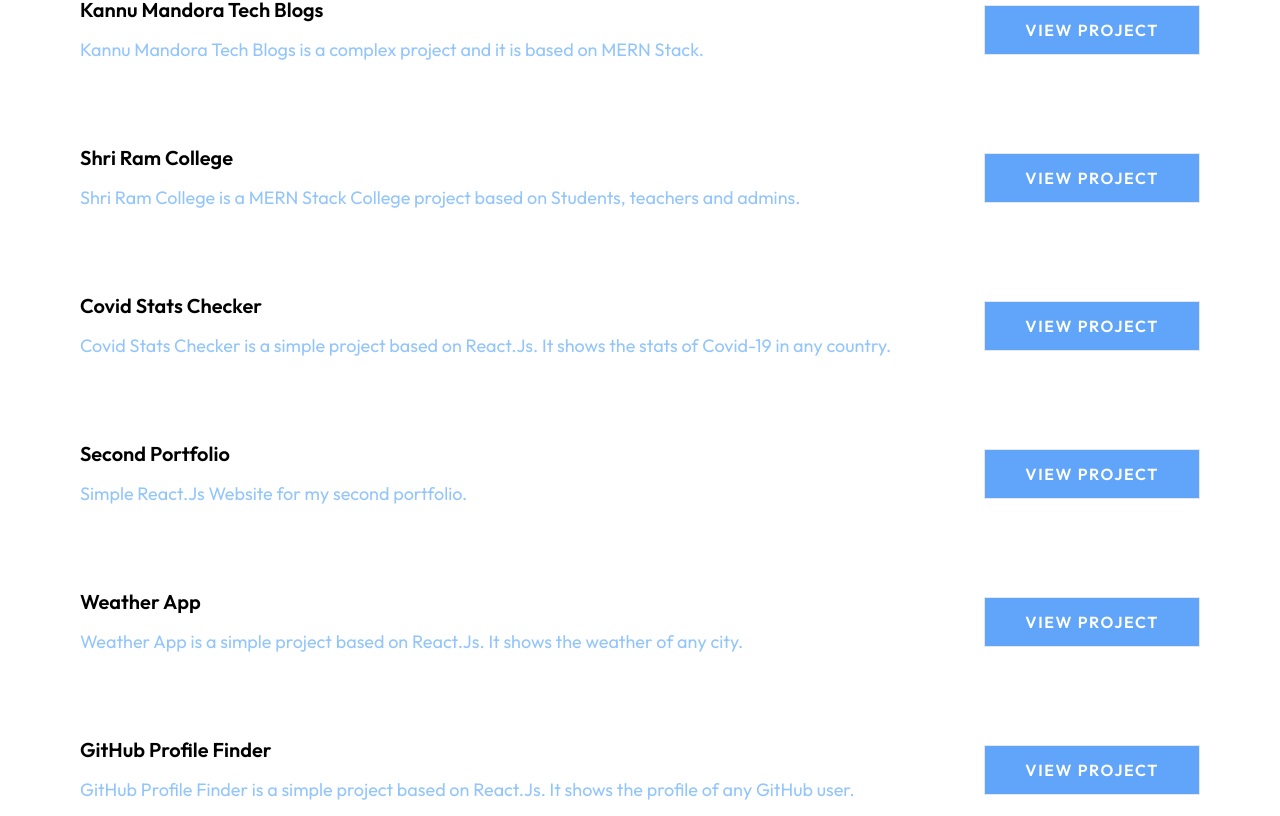
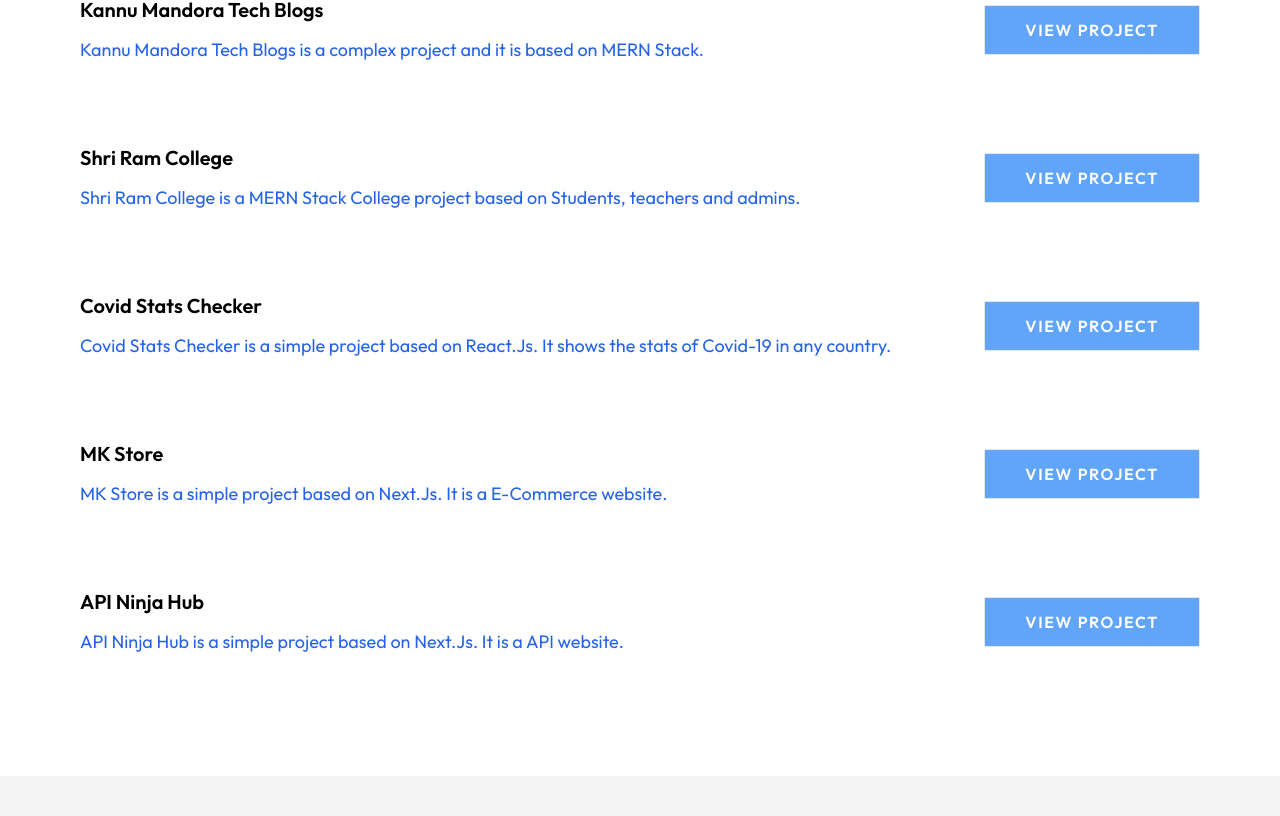
Before and after one commit to mandorakannu/my-website, a Next.js app: page / in a window 1280 px wide. Shown: the part 2084-2900 px from the top of the page. Built offline with nearby package versions, Linux system fonts and the light colour scheme.

Commit message:
Update Projects & Skills

```diff
--- a/components/About.tsx
+++ b/components/About.tsx
@@ -15,6 +15,9 @@ export default function About() {
     "Mongoose",
     "Git",
     "GitHub",
+    "TypeScript",
+    "PHP",
+    "MySQL",
   ];
   return (
     <>
@@ -50,9 +53,9 @@ export default function About() {
             </p>
           </div>
         </div>
-        <div className="w-1/2">
+        <div className="w-full sm:w-1/2">
           <h3 className="text-4xl mb-14 text-center">My Skills</h3>
-          <div className="grid grid-cols-3 max-sm:grid-cols-1 gap-4">
+          <div className="grid grid-cols-2 sm:grid-cols-3 gap-4">
             {skills.map((skill, index) => (
               <Card key={index} skills={skill} />
             ))}
--- a/components/Projects.tsx
+++ b/components/Projects.tsx
@@ -6,6 +6,38 @@ const outfit = Outfit({
 import Link from "next/link";
 
 export default function Projects(): JSX.Element {
+  const links = [
+    {
+      title: "Kannu Mandora Tech Blogs",
+      description:
+        "Kannu Mandora Tech Blogs is a complex project and it is based on MERN Stack.",
+      link: "https://mandorakannu.me/",
+    },
+    {
+      title: "Shri Ram College",
+      description:
+        "Shri Ram College is a MERN Stack College project based on Students, teachers and admins.",
+      link: "https://shriramcollege.cyclic.cloud/",
+    },
+    {
+      title: "Covid Stats Checker",
+      description:
+        "Covid Stats Checker is a simple project based on React.Js. It shows the stats of Covid-19 in any country.",
+      link: "https://covid.mandorakannu.tech/",
+    },
+    {
+      title: "MK Store",
+      description:
+        "MK Store is a simple project based on Next.Js. It is a E-Commerce website.",
+      link: "https://mandorakannu.rocks/",
+    },
+    {
+      title: "API Ninja Hub",
+      description:
+        "API Ninja Hub is a simple project based on Next.Js. It is a API website.",
+      link: "https://api.mandorakannu.tech/",
+    },
+  ];
   return (
     <>
       <div className="flex-col-center py-20 bg-white" id="Projects">
@@ -16,98 +48,28 @@ export default function Projects(): JSX.Element {
           created with each project <br /> containing its own case study
         </p>
       </div>
-        <div className={`py-20 ${outfit.className}`}>
-          <div className="flex max-sm:flex-col max-sm:text-center justify-between items-center gap-10 px-20 py-10">
+      <div className={`py-20 ${outfit.className}`}>
+        {links.map((element) => (
+          <div
+            key={element.title}
+            className="flex max-sm:flex-col max-sm:text-center justify-between items-center gap-10 px-20 py-10"
+          >
             <div className="flex flex-col gap-3">
-              <h1 className="text-bold text-xl">Kannu Mandora Tech Blogs</h1>
-              <h2 className="text-lg font-normal text-blue-300">
-              Kannu Mandora Tech Blogs is a complex project and it is based on MERN Stack.
+              <h1 className="text-bold text-xl">{element.title}</h1>
+              <h2 className="text-lg font-normal text-blue-600">
+                {element.description}
               </h2>
             </div>
             <Link
-              href="https://mandorakannu.me/"
+              href={element.link}
               className="bg-blue-400 px-10 py-3 uppercase border text-white tracking-widest hover:shadow-2xl transition-all delay-100 hover:border-sky-500"
               target="_blank"
             >
               View Project
             </Link>
           </div>
-          <div className="flex max-sm:flex-col max-sm:text-center justify-between items-center gap-10 px-20 py-10">
-            <div className="flex flex-col gap-3">
-              <h1 className="text-bold text-xl">Shri Ram College</h1>
-              <h2 className="text-lg font-normal text-blue-300">
-              Shri Ram College is a MERN Stack College project based on Students, teachers and admins.
-              </h2>
-            </div>
-            <Link
-              href="https://shriramcollege.cyclic.cloud/"
-              className="bg-blue-400 px-10 py-3 uppercase border text-white tracking-widest hover:shadow-2xl transition-all delay-100 hover:border-sky-500"
-              target="_blank"
-            >
-              View Project
-            </Link>
-          </div>
-          <div className="flex max-sm:flex-col max-sm:text-center justify-between items-center gap-10 px-20 py-10">
-            <div className="flex flex-col gap-3">
-              <h1 className="text-bold text-xl">Covid Stats Checker</h1>
-              <h2 className="text-lg font-normal text-blue-300">
-              Covid Stats Checker is a simple project based on React.Js. It shows the stats of Covid-19 in any country.
-              </h2>
-            </div>
-            <Link
-              href="https://covid.mandorakannu.tech/"
-              className="bg-blue-400 px-10 py-3 uppercase border text-white tracking-widest hover:shadow-2xl transition-all delay-100 hover:border-sky-500"
-              target="_blank"
-            >
-              View Project
-            </Link>
-          </div>
-          <div className="flex max-sm:flex-col max-sm:text-center justify-between items-center gap-10 px-20 py-10">
-            <div className="flex flex-col gap-3">
-              <h1 className="text-bold text-xl">Second Portfolio</h1>
-              <h2 className="text-lg font-normal text-blue-300">
-              Simple React.Js Website for my second portfolio.
-              </h2>
-            </div>
-            <Link
-              href="https://main.mandorakannu.tech/"
-              className="bg-blue-400 px-10 py-3 uppercase border text-white tracking-widest hover:shadow-2xl transition-all delay-100 hover:border-sky-500"
-              target="_blank"
-            >
-              View Project
-            </Link>
-          </div>
-          <div className="flex max-sm:flex-col max-sm:text-center justify-between items-center gap-10 px-20 py-10">
-            <div className="flex flex-col gap-3">
-              <h1 className="text-bold text-xl">Weather App</h1>
-              <h2 className="text-lg font-normal text-blue-300">
-              Weather App is a simple project based on React.Js. It shows the weather of any city.
-              </h2>
-            </div>
-            <Link
-              href="https://weather.mandorakannu.tech/"
-              className="bg-blue-400 px-10 py-3 uppercase border text-white tracking-widest hover:shadow-2xl transition-all delay-100 hover:border-sky-500"
-              target="_blank"
-            >
-              View Project
-            </Link>
-          </div>
-          <div className="flex max-sm:flex-col max-sm:text-center justify-between items-center gap-10 px-20 py-10">
-            <div className="flex flex-col gap-3">
-              <h1 className="text-bold text-xl">GitHub Profile Finder</h1>
-              <h2 className="text-lg font-normal text-blue-300">
-              GitHub Profile Finder is a simple project based on React.Js. It shows the profile of any GitHub user.
-              </h2>
-            </div>
-            <Link
-              href="https://githubfinder.mandorakannu.tech/"
-              className="bg-blue-400 px-10 py-3 uppercase border text-white tracking-widest hover:shadow-2xl transition-all delay-100 hover:border-sky-500"
-              target="_blank"
-            >
-              View Project
-            </Link>
-          </div>
-        </div>
+        ))}
+      </div>
     </>
   );
 }
--- a/components/tsx/Navbar.tsx
+++ b/components/tsx/Navbar.tsx
@@ -20,7 +20,7 @@ export default function Navbar() {
           <a href="#About" className="text-lg hover:text-blue-500 transition-all delay-100">
             About
           </a>
-          <Link href="https://www.mandorakannu.me" target="_blank" className="text-lg hover:text-blue-500 transition-all delay-100">
+          <Link href="https://www.mandorakannu.me" target="_blank" className="text-lg hover:text-red-500 transition-all delay-100">
             My Blogs
           </Link>
           <a href="#Projects" className="text-lg hover:text-blue-500 transition-all delay-100">
```
